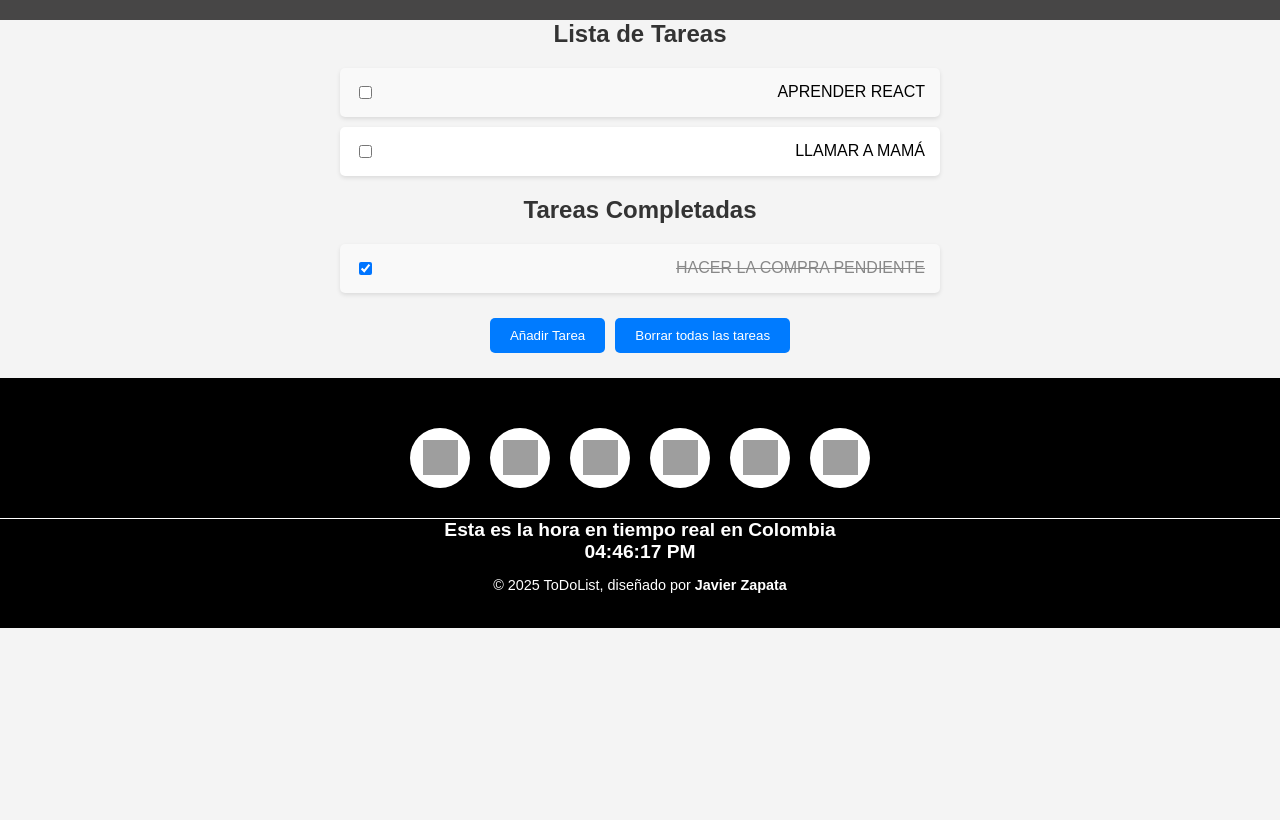
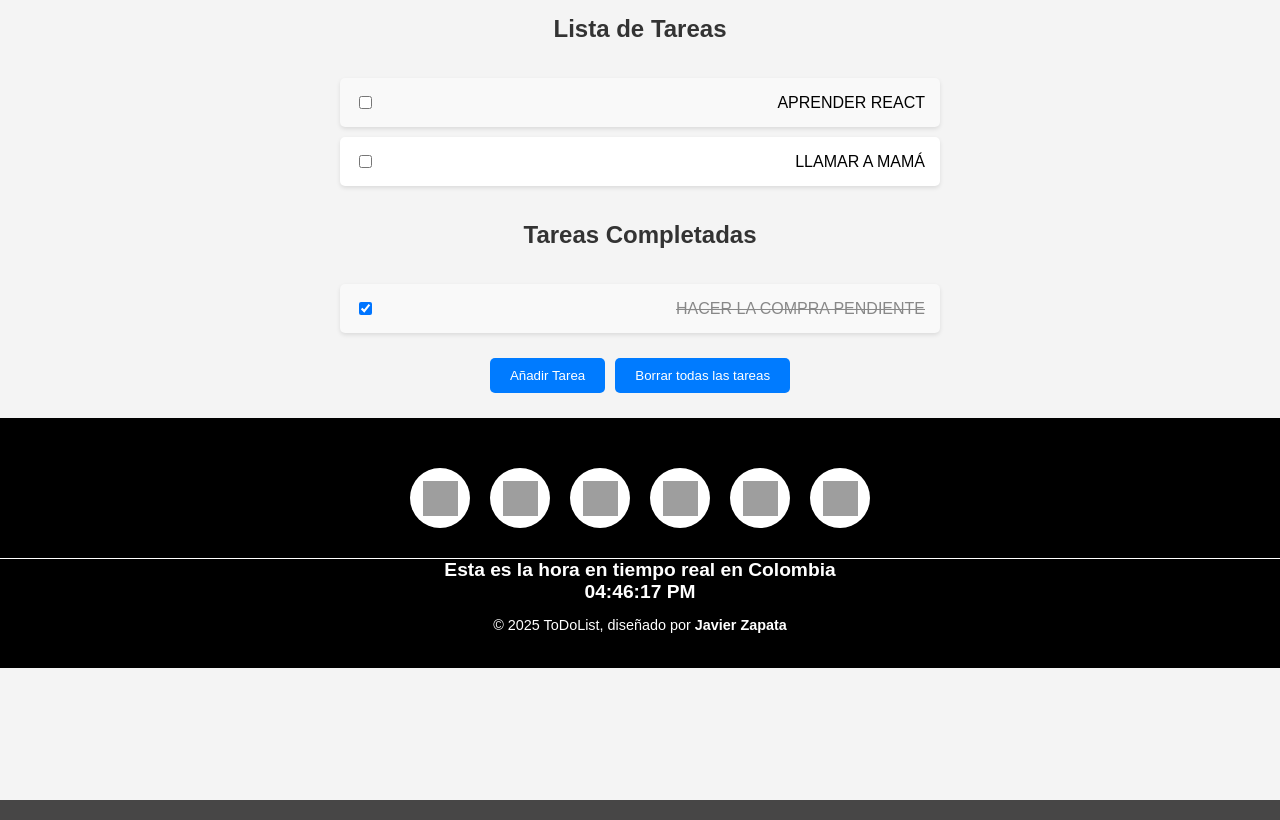
Before and after one commit to Javieeer/toDoList-react, a React (Vite) app: page / in a window 1280 px wide. Built offline with nearby package versions, Linux system fonts and the light colour scheme; grey boxes are pictures that could not be loaded.

Commit message:
add localstorage and readme

```diff
--- a/src/app.css
+++ b/src/app.css
@@ -5,9 +5,15 @@ body {
     padding: 0;
 }
 
+#app {
+    height: 100vh;
+}
+
 h1, h2 {
     text-align: center;
     color: #333;
+    padding: 15px;
+    margin: 0;
 }
 
 ul {
--- a/src/app.jsx
+++ b/src/app.jsx
@@ -4,14 +4,21 @@ import Tarea from "./componentes/tarea";
 import './app.css';
 
 const App = () => {
-    const [tareas, setTareas] = useState([
-        { id: 1, texto: 'APRENDER REACT', completado: false },
-        { id: 2, texto: 'HACER LA COMPRA PENDIENTE', completado: true },
-        { id: 3, texto: 'LLAMAR A MAMÁ', completado: false }
-    ]);
+    const [tareas, setTareas] = useState(() => {
+        const savedTareas = localStorage.getItem('tareas');
+        return savedTareas ? JSON.parse(savedTareas) : [
+            { id: 1, texto: 'APRENDER REACT', completado: false },
+            { id: 2, texto: 'HACER LA COMPRA PENDIENTE', completado: true },
+            { id: 3, texto: 'LLAMAR A MAMÁ', completado: false }
+        ];
+    });
 
     const [modalVisible, setModalVisible] = useState(false);
     const [nuevaTareaTexto, setNuevaTareaTexto] = useState('');
+
+    useEffect(() => {
+        localStorage.setItem('tareas', JSON.stringify(tareas));
+    }, [tareas]);
 
     const toggleCompletado = (id) => {
         const nuevasTareas = tareas.map(tarea => {
```
Also changed, not shown: 1 other file (tests, documents, lock files or other folders).
